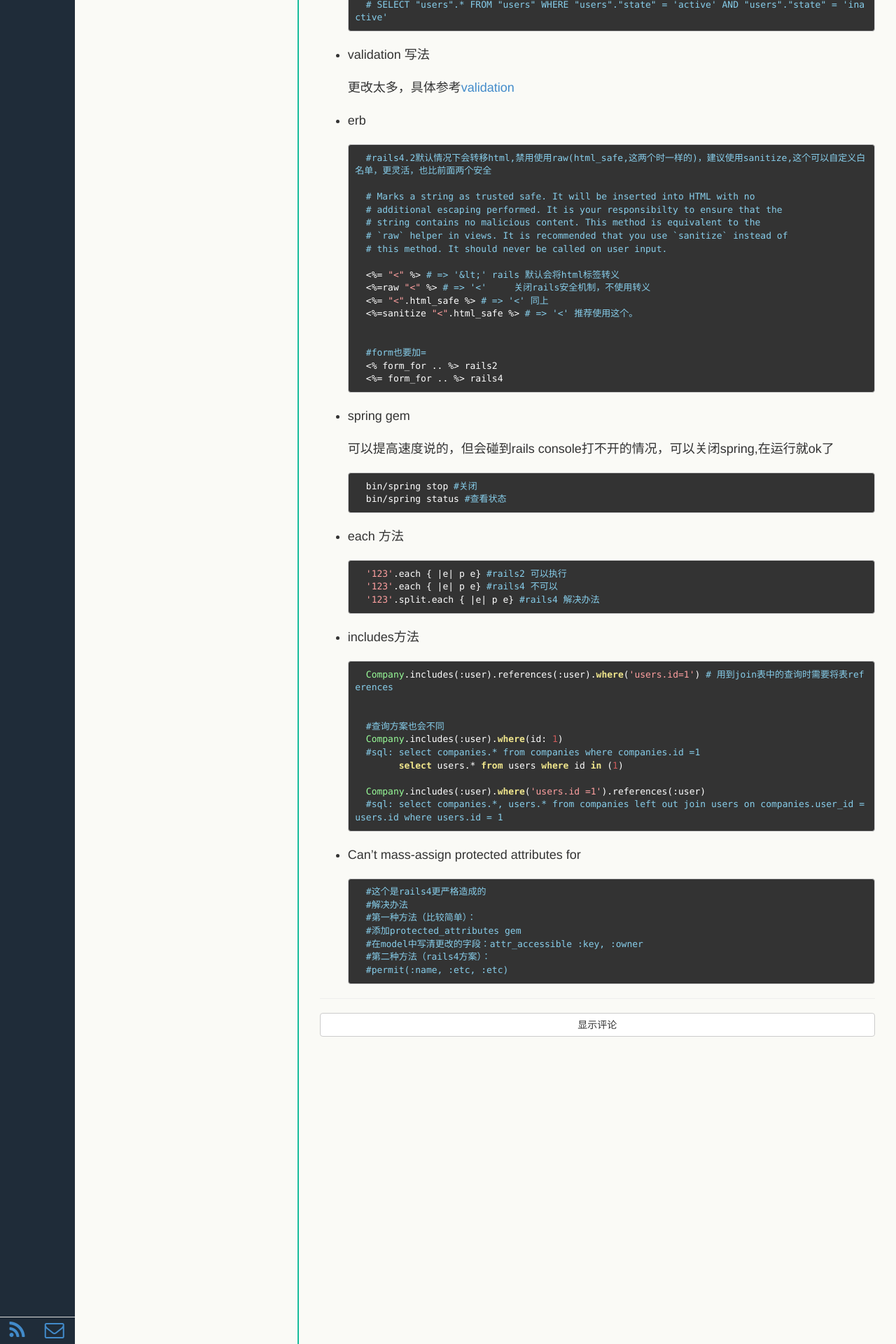
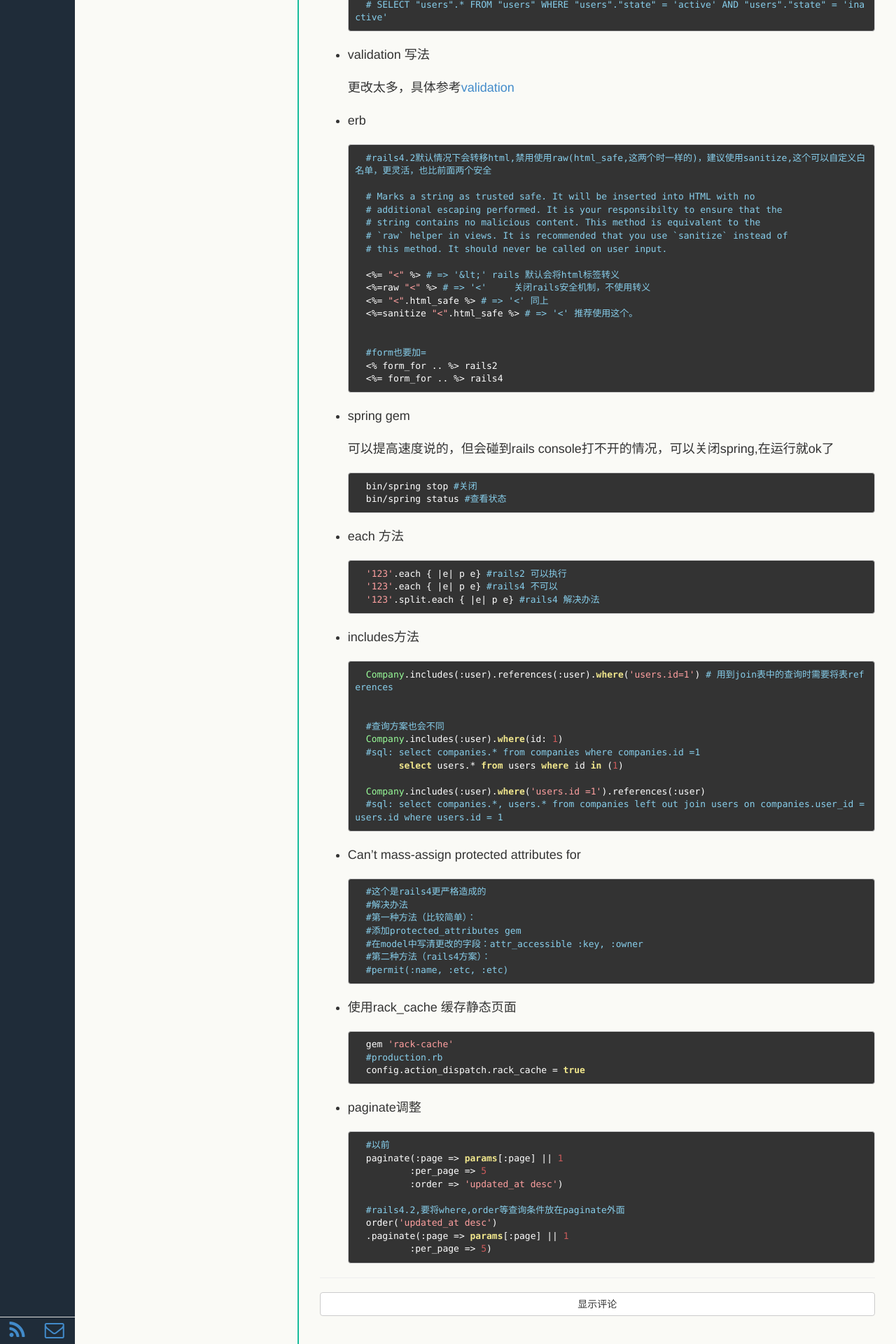
Before and after one commit to lbrb/lbrb.github.io, a Jekyll site: the page built from _posts/2015-01-14-update-rails4.2.md, in a window 1280 px wide. Shown: the part 1413-3333 px from the top of the page at 70% size. Built offline with Jekyll 4.4.1, drawn with Linux system fonts in a browser that asks for light colours.

Commit message:
add rails

```diff
--- a/_posts/2015-01-14-update-rails4.2.md
+++ b/_posts/2015-01-14-update-rails4.2.md
@@ -125,3 +125,21 @@ description:
         #在model中写清更改的字段：attr_accessible :key, :owner
         #第二种方法（rails4方案）：
         #permit(:name, :etc, :etc)
+
+- 使用rack_cache 缓存静态页面
+
+        gem 'rack-cache'
+        #production.rb
+        config.action_dispatch.rack_cache = true
+
+- paginate调整
+
+        #以前
+        paginate(:page => params[:page] || 1
+                :per_page => 5
+                :order => 'updated_at desc')
+
+        #rails4.2,要将where,order等查询条件放在paginate外面
+        order('updated_at desc')
+        .paginate(:page => params[:page] || 1
+                :per_page => 5)
```
Also changed, not shown: _posts/2015-02-10-memcache.md (+0 -5 lines).
